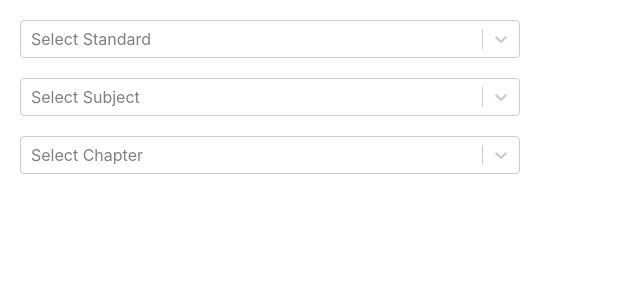
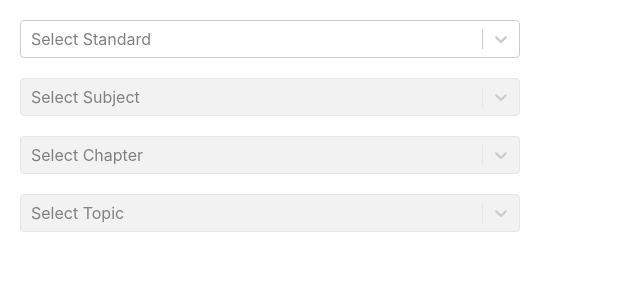
Before and after one commit to SinghVivek2023/our-app, a React (Create React App) app: page / in a window 1280 px wide. Shown: the top 300 px of the page, without its empty margins (0-640 px from the left). Built offline with nearby package versions, Linux system fonts and the light colour scheme.

Commit message:
added data for topics.js and update code in app.js  for selecting topics  and downgraded the react-router-dom for convience

```diff
--- a/package.json
+++ b/package.json
@@ -14,7 +14,7 @@
     "framer-motion": "^10.12.4",
     "react": "^18.2.0",
     "react-dom": "^18.2.0",
-    "react-router-dom": "^6.10.0",
+    "react-router-dom": "^5.3.0",
     "react-scripts": "5.0.1",
     "react-select": "^5.7.2",
     "web-vitals": "^2.1.4"
--- a/src/App.js
+++ b/src/App.js
@@ -3,44 +3,45 @@ import Select from "react-select";
 import standard from "./data/standard";
 import subjects from "./data/subjects";
 import chapters from "./data/chapters";
+import topics from "./data/topics";
 
 export default function App() {
   const [selectedStandard, setSelectedStandard] = useState(null);
   const [selectedSubject, setSelectedSubject] = useState(null);
-  const standardOptions = standard.map((std) => {
-    return {
-      value: std.value,
-      label: std.label,
-    };
-  });
+  const [selectedChapter, setSelectedChapter] = useState(null);
+
+  // Filter subjects based on selected standard
   const subjectOptions = subjects
-    .filter((subject) => {
-      return subject.standardId === selectedStandard?.value;
-    })
-    .map((subject) => {
-      return {
+    .filter((subject) => subject.standardId === selectedStandard?.value)
+    .map((subject) => ({
       value: subject.id,
       label: subject.name,
       isDisabled: !selectedStandard,
-      };
-    });
+    }));
+
+  // Filter chapters based on selected subject
   const chapterOptions = chapters
-    .filter((chapter) => {
-      return chapter.subjectId === selectedSubject?.value;
-    })
-    .map((chapter) => {
-      return {
+    .filter((chapter) => chapter.subjectId === selectedSubject?.value)
+    .map((chapter) => ({
       value: chapter.id,
       label: chapter.name,
       isDisabled: !selectedSubject,
-      };
-    });
+    }));
+
+  // Filter topics based on selected chapter
+  const topicOptions = topics
+    .filter((topic) => topic.chapterId === selectedChapter?.value)
+    .map((topic) => ({
+      value: topic.id,
+      label: topic.name,
+      isDisabled: !selectedChapter,
+    }));
 
   return (
     <>
       <div style={{ margin: 20, width: 500 }}>
         <Select
-          options={standardOptions}
+          options={standard}
           placeholder="Select Standard"
           value={selectedStandard}
           onChange={setSelectedStandard}
@@ -52,10 +53,24 @@ export default function App() {
           placeholder="Select Subject"
           value={selectedSubject}
           onChange={setSelectedSubject}
+          isDisabled={!selectedStandard}
         />
       </div>
       <div style={{ margin: 20, width: 500 }}>
-        <Select options={chapterOptions} placeholder="Select Chapter" />
+        <Select
+          options={chapterOptions}
+          placeholder="Select Chapter"
+          value={selectedChapter}
+          onChange={setSelectedChapter}
+          isDisabled={!selectedSubject}
+        />
+      </div>
+      <div style={{ margin: 20, width: 500 }}>
+        <Select
+          options={topicOptions}
+          placeholder="Select Topic"
+          isDisabled={!selectedChapter}
+        />
       </div>
     </>
   );
--- /dev/null
+++ b/src/data/topics.js
@@ -0,0 +1,136 @@
+const topics = [
+  {
+    id: 1,
+    standardId: 1,
+    subjectId: 1,
+    chapterId: 1,
+    name: "fractions",
+  },
+  {
+    id: 2,
+    standardId: 1,
+    subjectId: 1,
+    chapterId: 1,
+    name: "Addition and Subtraction",
+  },
+  {
+    id: 3,
+    standardId: 1,
+    subjectId: 1,
+    chapterId: 2,
+    name: "Shapes",
+  },
+  {
+    id: 4,
+    standardId: 1,
+    subjectId: 2,
+    chapterId: 3,
+    name: "Animals",
+  },
+  {
+    id: 5,
+    standardId: 2,
+    subjectId: 3,
+    chapterId: 4,
+    name: "Grammar",
+  },
+  {
+    id: 6,
+    standardId: 2,
+    subjectId: 3,
+    chapterId: 4,
+    name: "Vocabulary",
+  },
+  {
+    id: 7,
+    standardId: 2,
+    subjectId: 3,
+    chapterId: 5,
+    name: "Comprehension",
+  },
+  {
+    id: 8,
+    standardId: 2,
+    subjectId: 4,
+    chapterId: 6,
+    name: "Geography Basics",
+  },
+  {
+    id: 9,
+    standardId: 3,
+    subjectId: 5,
+    chapterId: 7,
+    name: "Mechanics",
+  },
+  {
+    id: 10,
+    standardId: 3,
+    subjectId: 5,
+    chapterId: 8,
+    name: "Thermodynamics",
+  },
+  {
+    id: 11,
+    standardId: 3,
+    subjectId: 6,
+    chapterId: 9,
+    name: "Atomic Structure",
+  },
+  {
+    id: 12,
+    standardId: 3,
+    subjectId: 6,
+    chapterId: 9,
+    name: "Chemical Bonding",
+  },
+  {
+    id: 13,
+    standardId: 4,
+    subjectId: 8,
+    chapterId: 12,
+    name: "World History",
+  },
+  {
+    id: 14,
+    standardId: 4,
+    subjectId: 8,
+    chapterId: 13,
+    name: "Indian History",
+  },
+  {
+    id: 15,
+    standardId: 4,
+    subjectId: 9,
+    chapterId: 14,
+    name: "Physical Geography",
+  },
+  {
+    id: 16,
+    standardId: 4,
+    subjectId: 9,
+    chapterId: 15,
+    name: "Human Geography",
+  },
+  {
+    id: 17,
+    standardId: 5,
+    subjectId: 10,
+    chapterId: 16,
+    name: "Fundamentals of Programming",
+  },
+  {
+    id: 18,
+    standardId: 5,
+    subjectId: 10,
+    chapterId: 17,
+    name: "Data Structures",
+  },
+  {
+    id: 19,
+    standardId: 5,
+    subjectId: 11,
+    chapterId: 17,
+    name: "Basic Web Development",
+  },
+];
+export default topics;
```
Also changed, not shown: 1 other file (tests, documents, lock files or other folders). Lines whose indentation alone changed are shown as unchanged.
